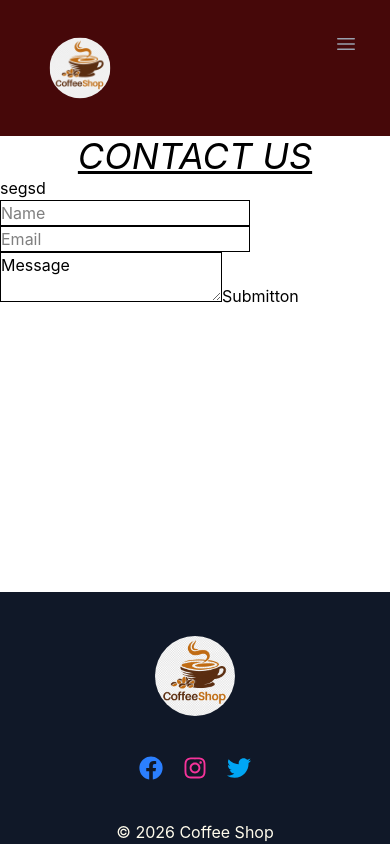
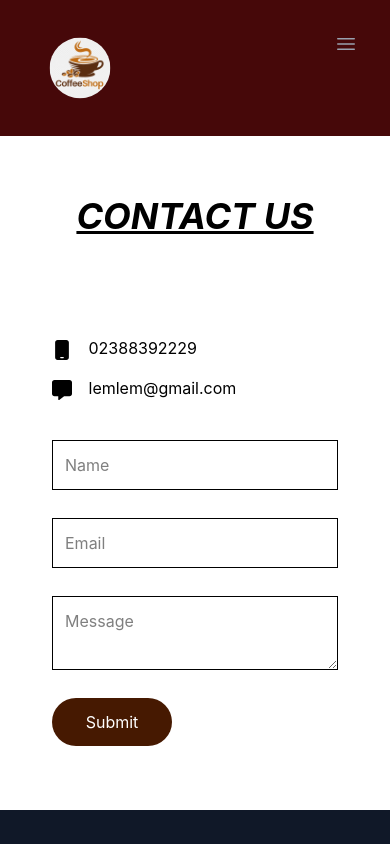
Before and after one commit to Rhsti/Coffee-Shop, a React (Vite) app: page /Contact in a window 390 px wide. Shown: the top 844 px of the page. Built offline with nearby package versions, Linux system fonts and the light colour scheme.

Commit message:
Add responsive contact page

```diff
--- a/src/pages/Contact.jsx
+++ b/src/pages/Contact.jsx
@@ -1,26 +1,39 @@
+import {  FaMessage, FaMobile } from "react-icons/fa6"
 import Footer from "../component/footer/Footer"
 import Header from "../component/header/Header"
 
 function Contact() {
+  const Contact = [
+    {text: '02388392229', icon: FaMobile},
+    {text: 'lemlem@gmail.com' , icon: FaMessage},
+
+  ]
   return (
     <div className="min-h-screen flex flex-col">
         <Header/>
         <main className="flex-1">
-          <section className="flex flex-col items-center justify-center">
+          <section className="flex flex-col items-center pt-15 mx-3">
             <div>
-                <h1 className="text-4xl underline text-center italic ">CONTACT US</h1>
+                <h1 className="text-4xl underline text-center italic font-bold ">CONTACT US</h1>
             </div>
-            <div className="grid md:grid-cols-2 grid-cols-1 items-center
-            justify-end">
+            <div className="grid md:grid-cols-2 grid-cols-1
+                w-full md:max-w-250 max-w-120 pt-15 ">
 
-                <ul>
-                 <li>segsd</li>
+                <ul className="flex flex-col gap-4 mt-10 mx-10 ">
+                   {Contact.map((item) => {
+                     const Icon = item.icon;
+                     return(
+                      <li key={item.text}>
+                       <Icon className="inline mr-3" size={20}/>  {item.text}
+                      </li>
+                     )
+                   })}
                 </ul>
-                 <form action="">
-                    <input class="border invalid:border-red-500" type="name" id="name" placeholder="Name" />
-                    <input class="border invalid:border-red-500"  type="email" name="email" id="email" placeholder="Email" />
-                    <textarea class="border invalid:border-red-500"  name="textarea" id="textarea" minLength={20}>Message</textarea>
-                    <button type="submit">Submit</button>ton
+                 <form action="" className="flex flex-col my-10 gap-7 mx-10  md:mx-0 ">
+                    <input class="border invalid:border-red-500 p-3 outline-0 " type="name" id="name" placeholder="Name" />
+                    <input class="border invalid:border-red-500 p-3 outline-0"  type="email" name="email" id="email" placeholder="Email" />
+                    <textarea class="border invalid:border-red-500 p-3 outline-0"  name="textarea" id="textarea" minLength={20} placeholder="Message"></textarea>
+                    <button type="submit" className="bg-amber-950 text-white w-30 rounded-full p-3 ">Submit</button>
                 </form>
             </div>
           </section>
--- a/src/pages/Location.jsx
+++ b/src/pages/Location.jsx
@@ -6,7 +6,7 @@ function Location() {
     <div className="min-h-screen flex flex-col">
       <Header/>
       <main className="flex-1  flex  items-center justify-center">
-     <div className=" mx-10 mt-16 w-120 md:w-170 h-full  bg-sky-100 flex flex-col justify-center items-center">
+     <div className=" mx-10 mt-16 w-120 md:w-170 h-full  bg-sky-50 flex flex-col justify-center items-center">
          <div>
              <h1 className="text-4xl py-8 ">Directions</h1>
          </div>
```
